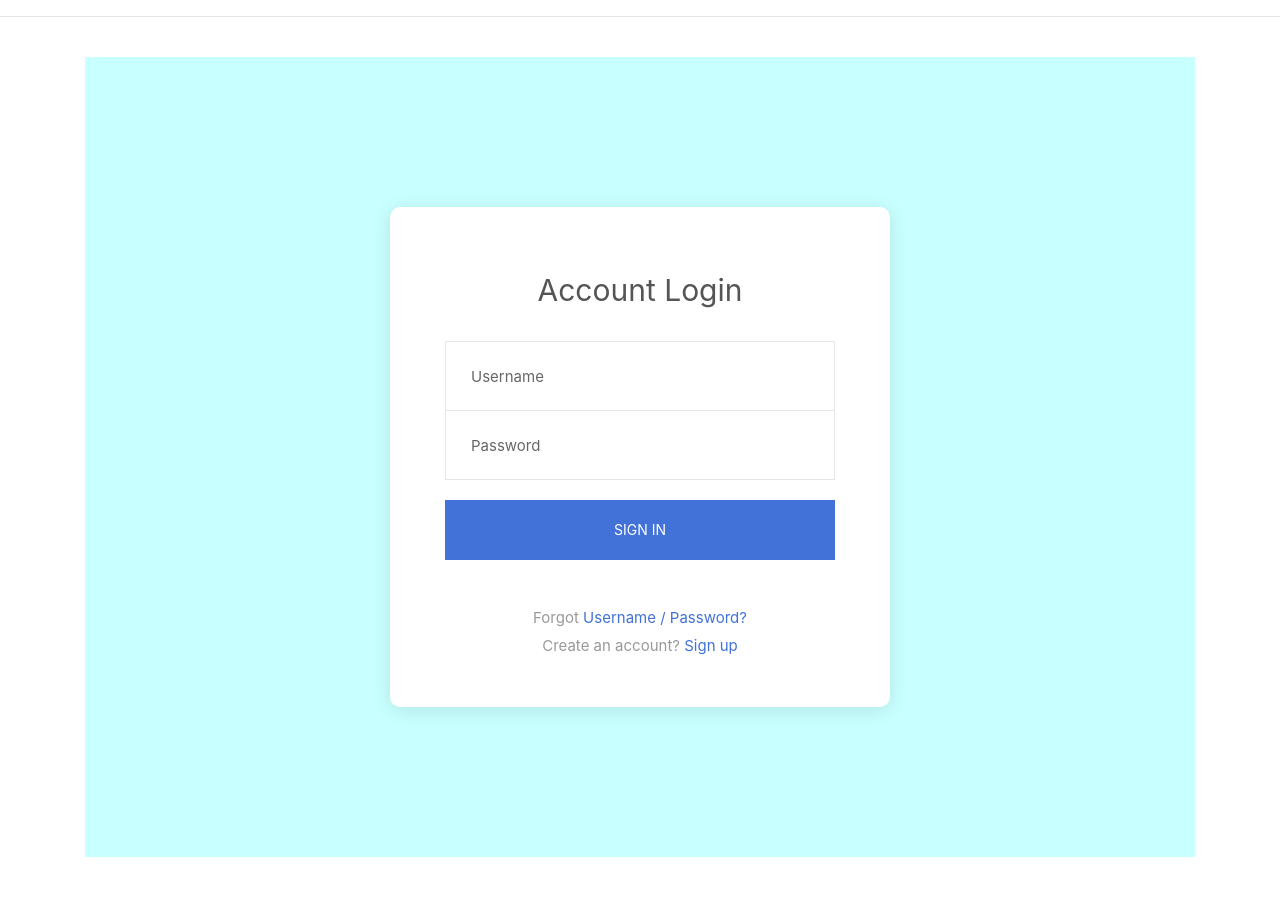
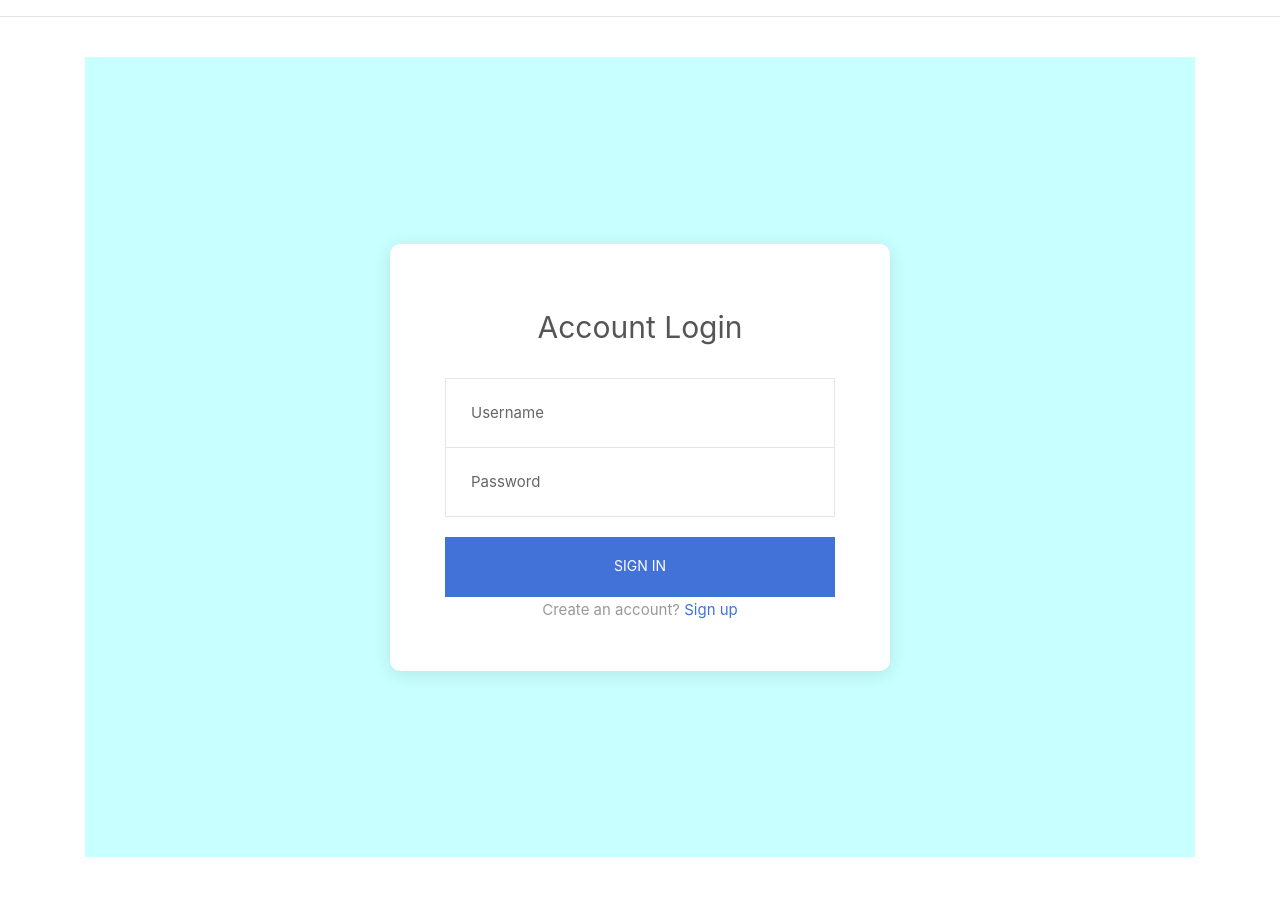
Before and after one commit to GR000T/django_project_ecommerce, a Django app: page /accounts/login/ in a window 1280 px wide. Shown: the part 56-953 px from the top of the page. Run offline with Django 3.2, Linux system fonts and the light colour scheme; some libraries are stand-ins or nearby versions.

Commit message:
completed

```diff
--- a/ecommerce_project/accounts/templates/accounts/login.html
+++ b/ecommerce_project/accounts/templates/accounts/login.html
@@ -54,13 +54,12 @@
 						<span class="focus-input100-2"></span>
 					</div>
 
-
 					<div class="container-login100-form-btn m-t-20">
 						<button class="login100-form-btn">
 							Sign in
 						</button>
 					</div>
-					<div class="text-center p-t-45 p-b-4">
+					<!--div class="text-center p-t-45 p-b-4">
 						<span class="txt1">
 							Forgot
 						</span>
@@ -68,7 +67,7 @@
 						<a href="#" class="txt2 hov1">
 							Username / Password?
 						</a>
-					</div>
+					</div-->
 
 					<div class="text-center">
 						<span class="txt1">
--- a/ecommerce_project/accounts/views.py
+++ b/ecommerce_project/accounts/views.py
@@ -32,7 +32,6 @@ def login_view(request):
     form=UserLoginForm()
 
     if(request.method=="POST"):
-
         #form=UserLoginForm(request.POST)
         username=request.POST.get('username')
         password=request.POST.get('password')
@@ -40,6 +39,8 @@ def login_view(request):
         if user is not None:
             login(request,user)
             return redirect('store')
+        else:
+            messages.error(request,'Invalid Username or Password')
 
     context={'form':form}
     return render(request,'accounts/login.html',context)
```
Also changed, not shown: ecommerce_project/db.sqlite3.
